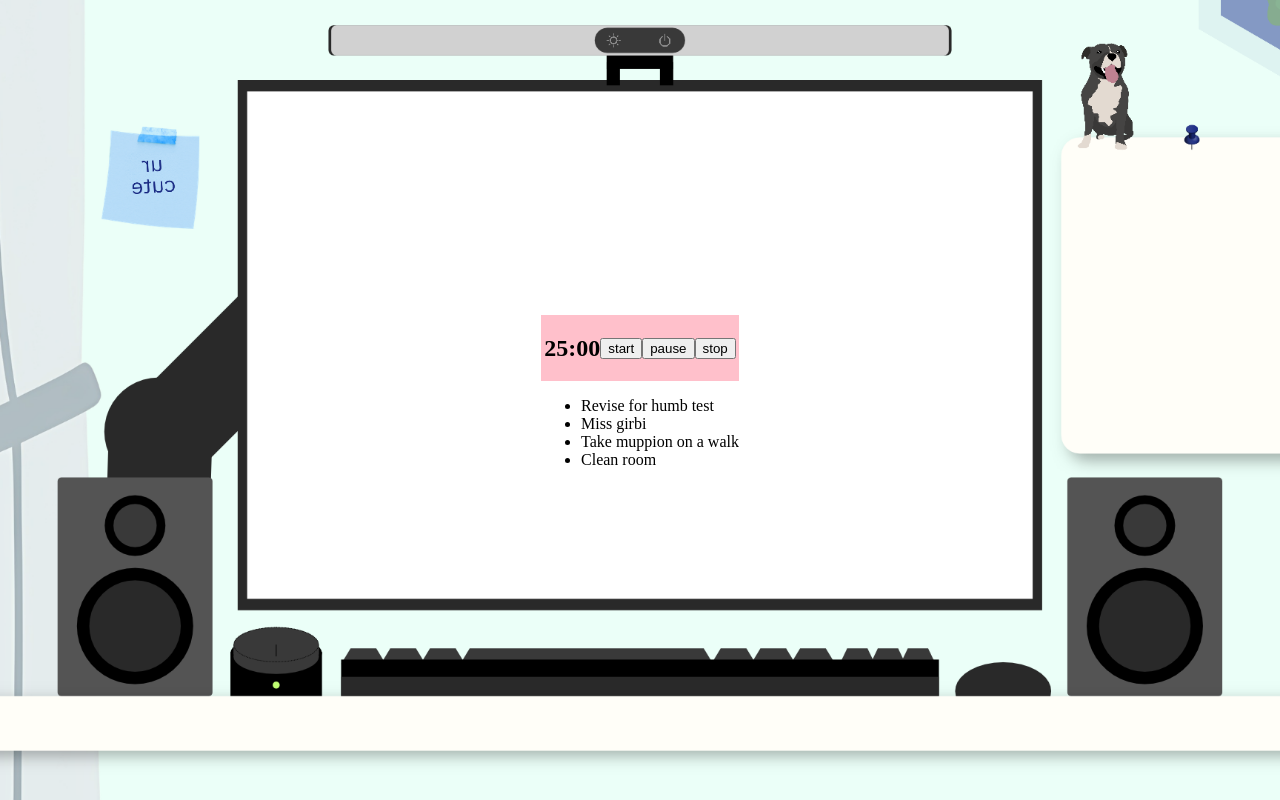
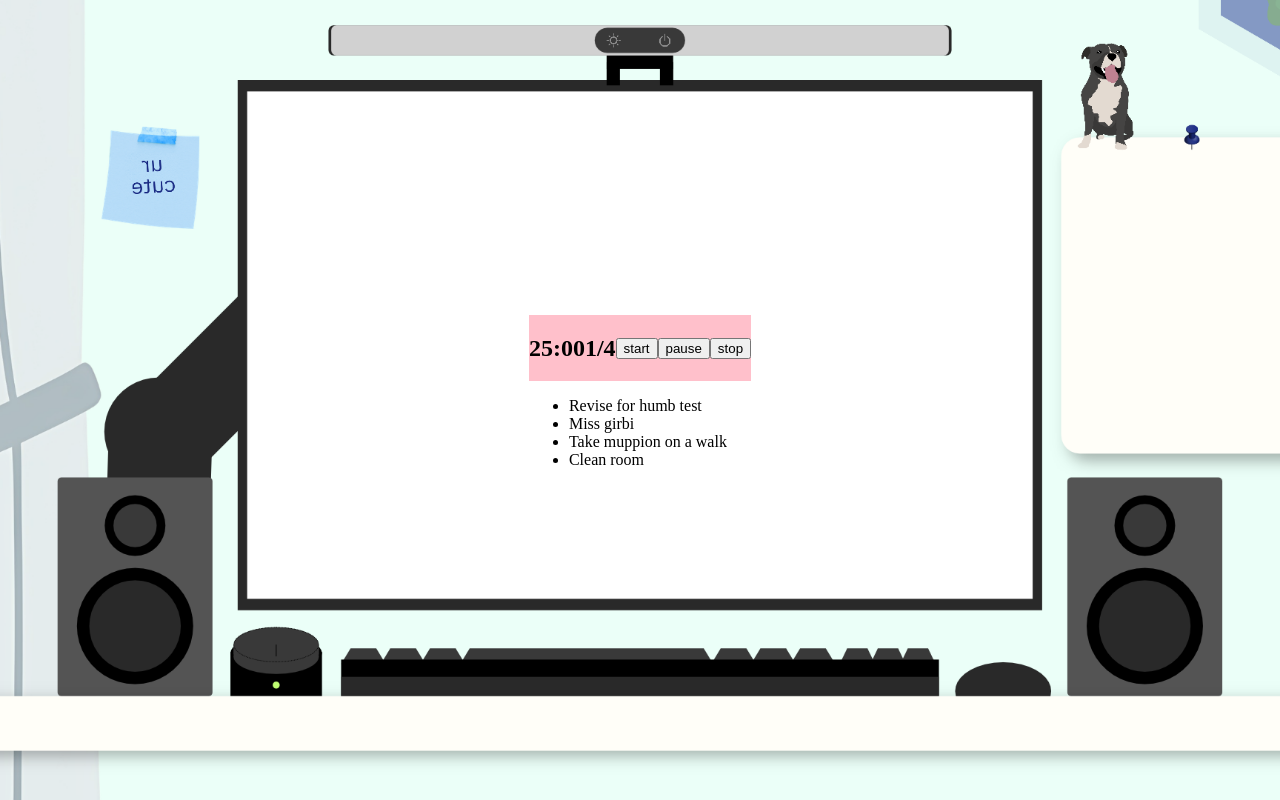
Before and after one commit to cxndylaw/Lock-in, a React (Vite) app: page / in a window 1280 px wide. Built offline with nearby package versions, Linux system fonts and the light colour scheme.

Commit message:
Add session counter, work/break cycles, and localStorage

```diff
--- a/src/App.tsx
+++ b/src/App.tsx
@@ -1,4 +1,4 @@
-import { use, useEffect, useState } from 'react'
+import { use, useEffect, useMemo, useState } from 'react'
 
 function App() {
   const todo = [
@@ -11,8 +11,16 @@ function App() {
   const listTodo = todo.map(todo => <li>{todo}</li>)
 
   //25 mins
-  const [seconds, setSeconds] = useState(1500)
+  const [seconds, setSeconds] = useState(() => {
+    const saved = localStorage.getItem('secondsLeft')
+    return saved ? parseInt(saved) : 1500
+  })
   const [isRunning, setIsRunning] = useState(false)
+  const [sessionCount, setSessionCount] = useState(() => {
+    const savedSession = localStorage.getItem('sessionNumber')
+    return savedSession ? parseInt(savedSession) : 1
+  })
+  const displayedSessionCount = Math.round(sessionCount/2)
 
   //buttons
   const handleStart = () => setIsRunning(true)
@@ -20,6 +28,8 @@ function App() {
   const handleStop = () =>  {
     setIsRunning(false);
     setSeconds(1500)
+    setSessionCount(1)
+    //todo finish session screen
   }
 
   useEffect(() => {
@@ -36,14 +46,33 @@ function App() {
 
   useEffect(() => {
     if(seconds <= 0) {
-        setIsRunning(false)
+      setSessionCount(prev => prev+1)
+      if((sessionCount+1) % 2 == 0) {
+        setSeconds(300)
+      }
+      else {
+        setSeconds(1500)
+      }
     }
+  }, [seconds])
+
+  useEffect(() => {
+    localStorage.setItem('sessionNumber', sessionCount.toString())
+    if(sessionCount > 7)
+    {
+      setIsRunning(false)
+    }
+  }, [sessionCount])
+
+  useEffect(() => {
+    localStorage.setItem('secondsLeft', seconds.toString())
   }, [seconds])
 
   return (
     <>
       <section id='timer'>
         <h1>{Math.floor(seconds/60)}:{((seconds%60).toString()).padStart(2,"0")}</h1>
+        <h2>{displayedSessionCount}/4</h2>
         <section className='timerButtons'>
           <button onClick={handleStart}>
             start
```
